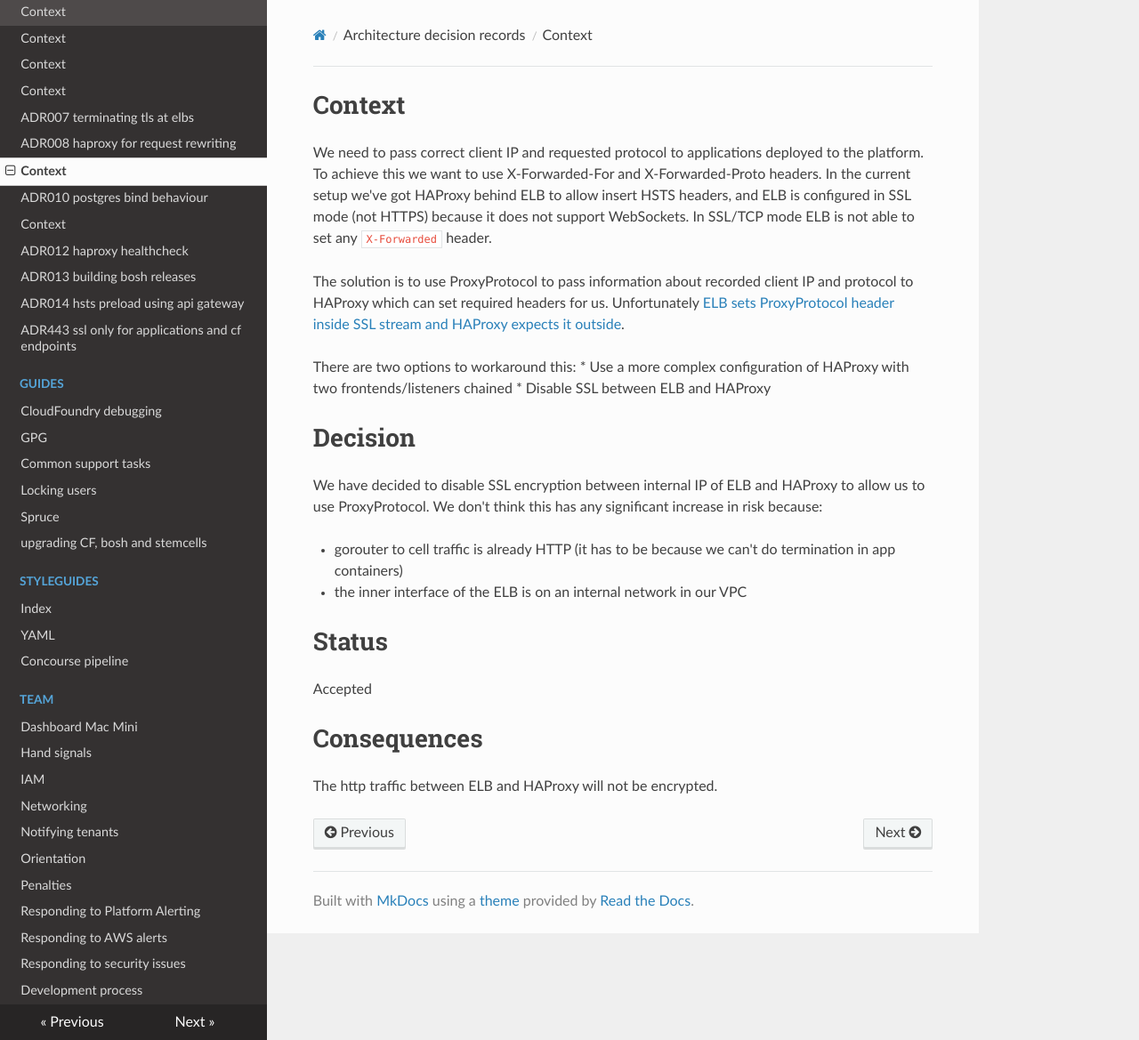
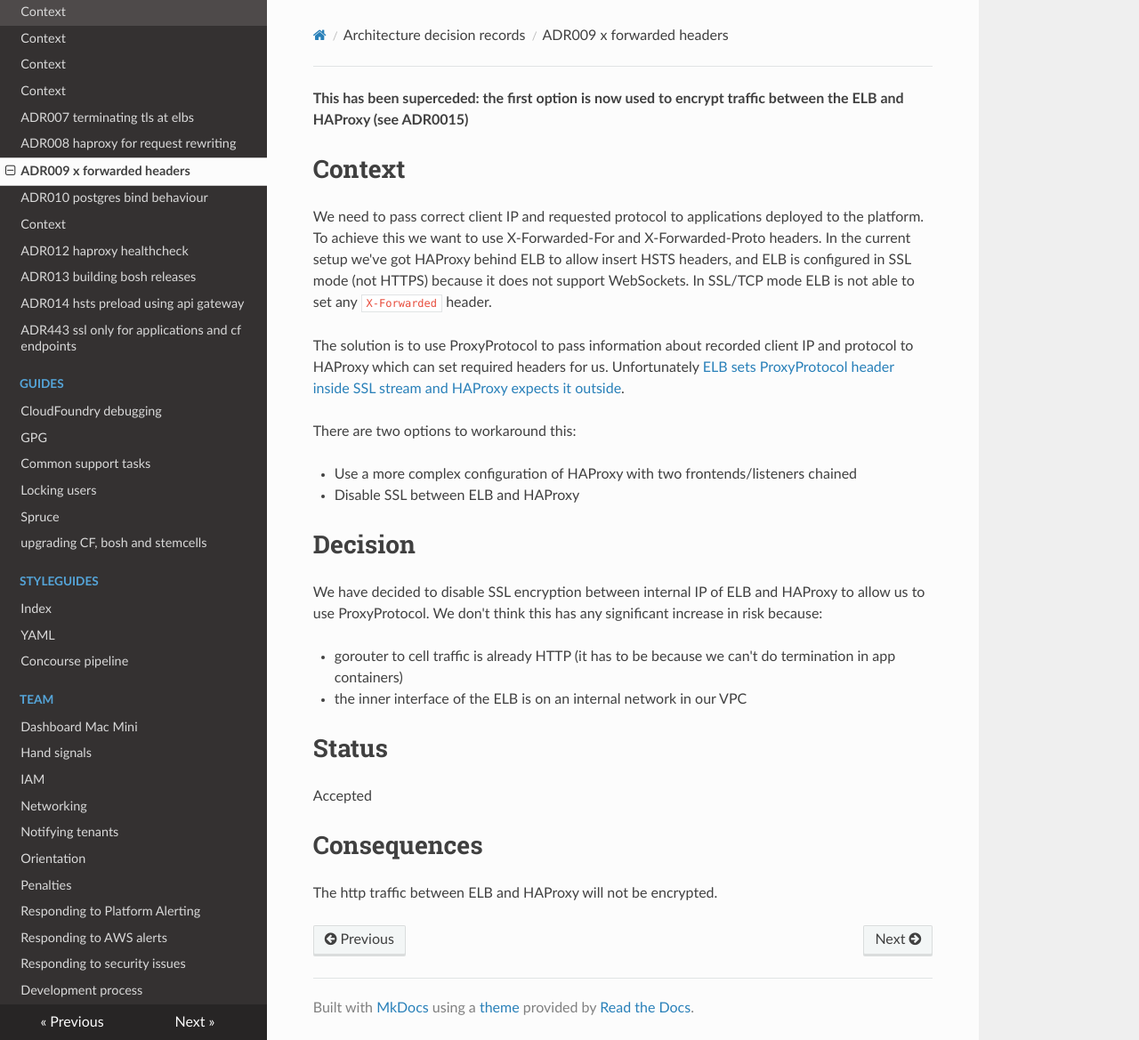
Before and after one commit to alphagov/paas-team-manual, an MkDocs documentation site: the page built from docs/architecture_decision_records/ADR009-x-forwarded-headers.md, in a window 1280 px wide and 1169 px high. Shown: the whole window at 89% size. Built offline with MkDocs 1.6.1, drawn with Linux system fonts in a browser that asks for light colours; nearby versions of some CDN libraries.

Commit message:
Update ADR009
https://github.com/alphagov/paas-cf/pull/713 and
https://github.com/alphagov/paas-haproxy-release/pull/8 encrypt the
traffic between the router ELB and HAProxy.

```diff
--- a/docs/architecture_decision_records/ADR009-x-forwarded-headers.md
+++ b/docs/architecture_decision_records/ADR009-x-forwarded-headers.md
@@ -1,3 +1,5 @@
+**This has been superceded: the first option is now used to encrypt traffic between the ELB and HAProxy (see ADR0015)**
+
 Context
 =======
 
@@ -7,6 +9,7 @@ In the current setup we've got HAProxy behind ELB to allow insert HSTS headers,
 The solution is to use ProxyProtocol to pass information about recorded client IP and protocol to HAProxy which can set required headers for us. Unfortunately [ELB sets ProxyProtocol header inside SSL stream and HAProxy expects it outside](http://serverfault.com/questions/775010/aws-elb-with-ssl-backend-adds-proxy-protocol-inside-ssl-stream).
 
 There are two options to workaround this:
+
  * Use a more complex configuration of HAProxy with two frontends/listeners chained
  * Disable SSL between ELB and HAProxy
 
```
